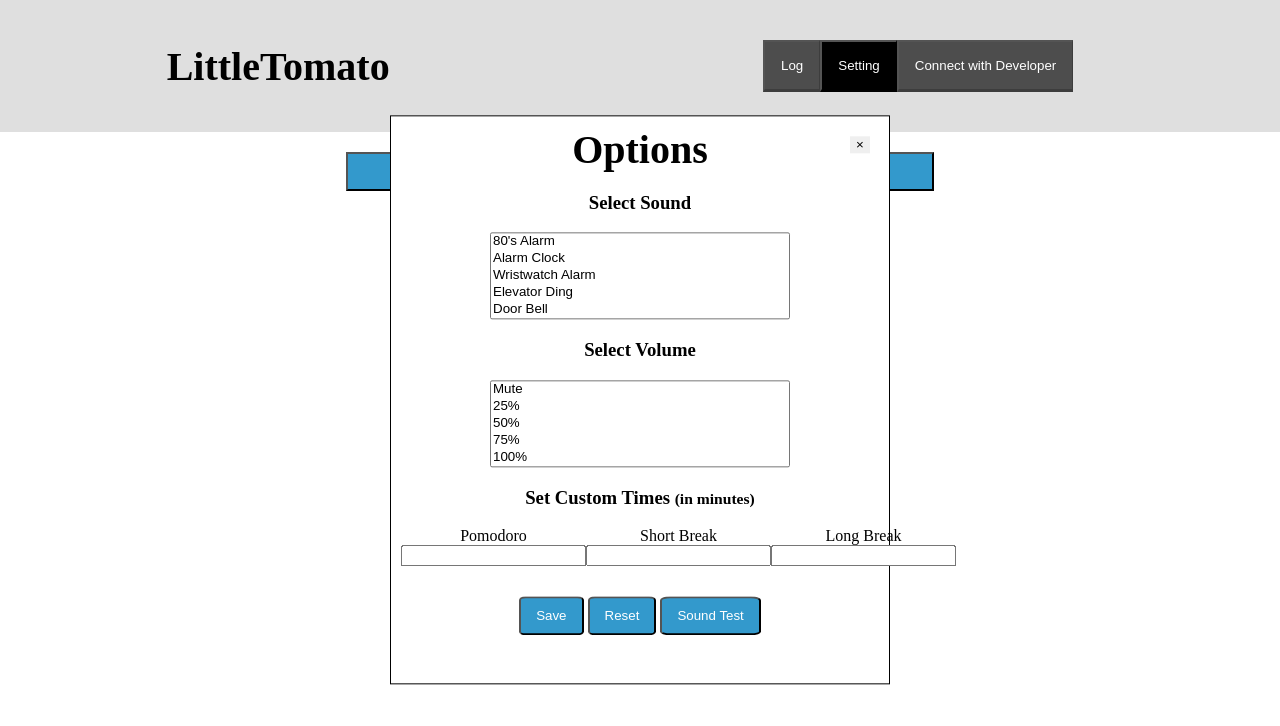
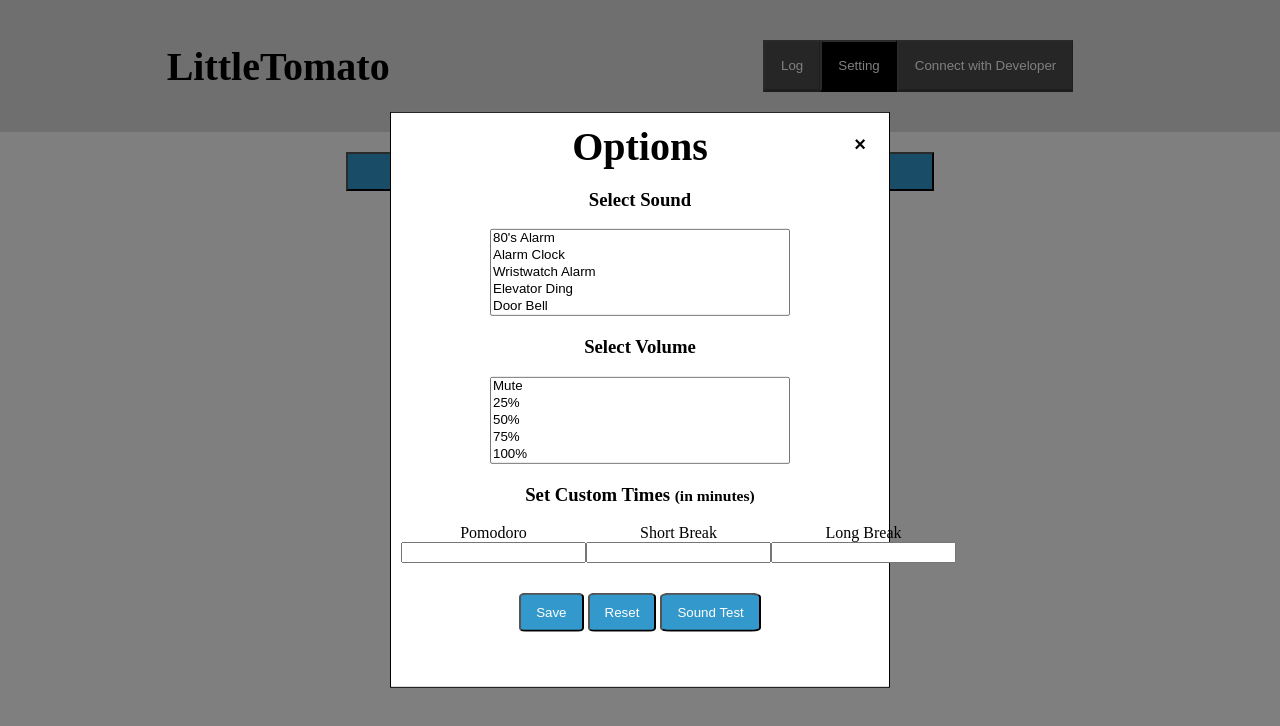
Before and after one commit to bryantomoregie/littletomato, a plain HTML site: page index.html in a window 1280 px wide. Both pictures are taken after a click on the button "Setting". Drawn offline with Linux system fonts and the light colour scheme; a web font is replaced by a local one.

Commit message:
design complete

```diff
--- a/index.html
+++ b/index.html
@@ -19,7 +19,7 @@
         <button class="nav_button">
           Log
         </button>
-        <button id="setting" class="nav_button">
+        <button data-modal-target="#modal" id="setting" class="nav_button">
           Setting
         </button>
         <button class="nav_button">
@@ -120,10 +120,46 @@
           onclick="soundTEST();"
         />
         <br />
-        <button class="close_button">&times;</button>
+        <button id="close" class="close_button">&times;</button>
         <!--defines a hyperlink and is used to link from one page to another-->
       </div>
     </div>
     <div id="overlay"></div>
+    <script>
+      const openModalButtons = document.querySelectorAll("[data-modal-target]");
+      const closeModalButtons = document.getElementById(
+        "close"
+      );
+      const overlay = document.getElementById("overlay");
+
+      openModalButtons.forEach((button) => {
+        button.addEventListener("click", () => {
+          const modal = document.querySelector(button.dataset.modalTarget);
+          openModal(modal);
+        });
+      });
+
+      overlay.addEventListener('click', () => {
+          const modal = document.querySelector('.modal.active')
+          closeModal(modal)
+      })
+
+        closeModalButtons.addEventListener("click", () => {
+          const modal = document.getElementById("modal");
+          closeModal(modal);
+        });
+
+      function openModal(modal) {
+        if (modal == null) return;
+        modal.classList.add("active");
+        overlay.classList.add("active");
+      }
+
+      function closeModal(modal) {
+        if (modal == null) return;
+        modal.classList.remove("active");
+        overlay.classList.remove("active");
+      }
+    </script>
   </body>
 </html>
--- a/style.css
+++ b/style.css
@@ -110,11 +110,16 @@ body {
     top: 50%;
     left: 50%;
     border: 1px solid black;
-    transform: translate(-50%, -50%);
+    transform: translate(-50%, -50%) scale(0);
+    transition: 200ms ease-in-out;
     z-index: 10;
     background-color: white;
     width: 500px;
     max-width: 80%
+}
+
+.modal.active {
+    transform: translate(-50%, -50%) scale(1);
 }
 
 .modal h2 {
@@ -153,4 +158,24 @@ body {
     left: 220px;
     bottom: 500px;
     border: none;
+    cursor: pointer;
+    background: none;
+    font-size: 1.25rem;
+    font-weight: bold;
 }
+
+#overlay {
+    position: fixed;
+    top: 0;
+    left: 0;
+    right: 0;
+    bottom: 0;
+    background-color: rgba(0, 0, 0, .5);
+    pointer-events: none;
+    opacity: 0;
+}
+
+#overlay.active {
+    pointer-events: all;
+    opacity: 1;
+}
```
